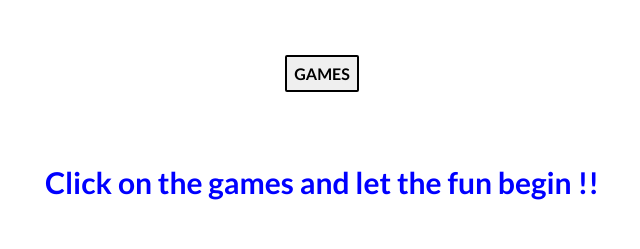
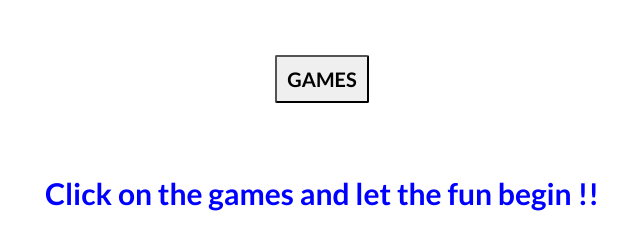
Before and after one commit to bppimt-2023/events, a plain HTML site: page index.html in a window 1280 px wide. Shown: the part 415-664 px from the top of the page, without its empty margins (318-958 px from the left). Drawn offline with Linux system fonts and the light colour scheme.

Commit message:
Update style.css

```diff
--- a/style.css
+++ b/style.css
@@ -16,9 +16,9 @@ h2{
 }
 .btm{
 
-    padding: 7px;
-    font-size: 16px;
-    border: 2px solid black;
+    padding: 10px;
+    font-size: 20px;
+
     border-radius: 2px;
     font-family: 'Lato', sans-serif;
 }
```
